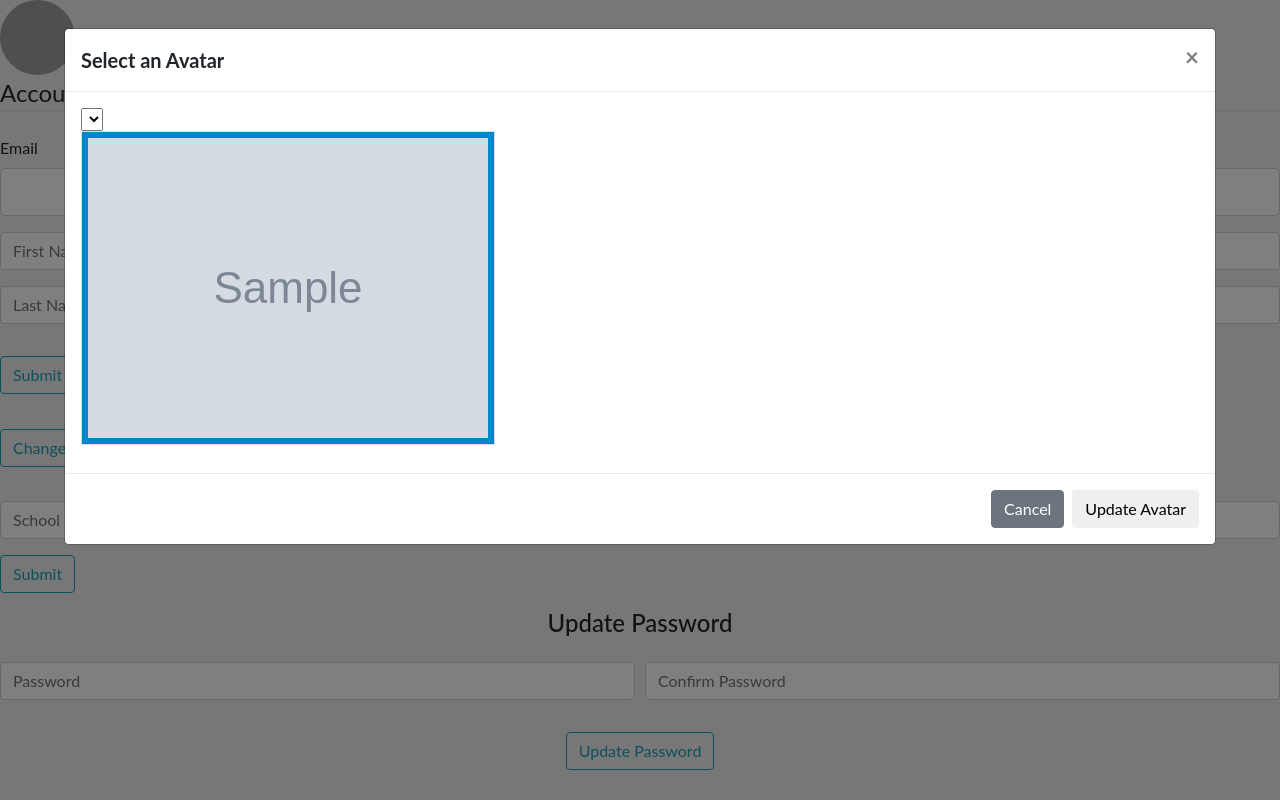
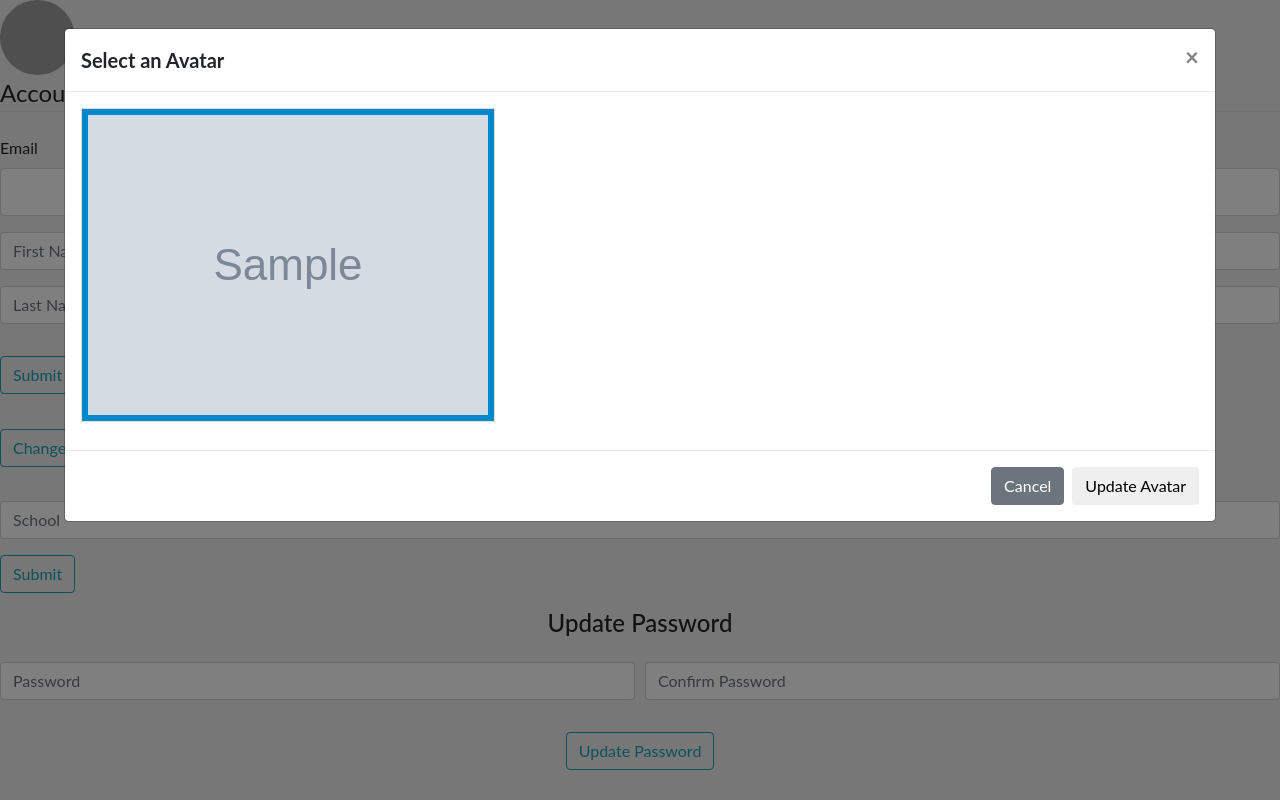
Before and after one commit to SirHawbly/MESA_Everyday_Webapp, a Flask app: template MESAeveryday/templates/account.html in a window 1280 px wide, after a click on "Change Profile Picture". Run offline with Flask 2, Linux system fonts and the light colour scheme; tables that the repository leaves empty hold one stand-in row (values such as "Sample post"); the template is opened without the code that fills it: values that come from a table or form of the project are taken from there, most other values are stand-ins (such as "Sample title", 1, 10 or a date in 2020); grey boxes marked "Sample" are stand-in pictures; form fields are guessed from the names that the template uses; lists and menus that the app fills with data are empty; some libraries are stand-ins or nearby versions; grey boxes are pictures that could not be loaded.

Commit message:
Fixed select box showing up in avatar selection

```diff
--- a/MESAeveryday/static/css/main.css
+++ b/MESAeveryday/static/css/main.css
@@ -34,6 +34,10 @@ select {
     display:block!important;
 }
 
+#avatarSelect {
+    display:none!important;
+}
+
 .p-5 {
     padding: 0rem!important;
 }
--- a/MESAeveryday/templates/account.html
+++ b/MESAeveryday/templates/account.html
@@ -125,7 +125,7 @@
         </button>
       </div>
       <div class="modal-body">
-        <select class="image-picker" name="avatarSelect">
+        <select class="image-picker" id="avatarSelect" name="avatarSelect">
               {% for file in avatar_files %}
               <option data-img-src="static/avatar/{{ file.file_name }}" value="{{ file.id }}"></option>
               {% endfor %}
```
